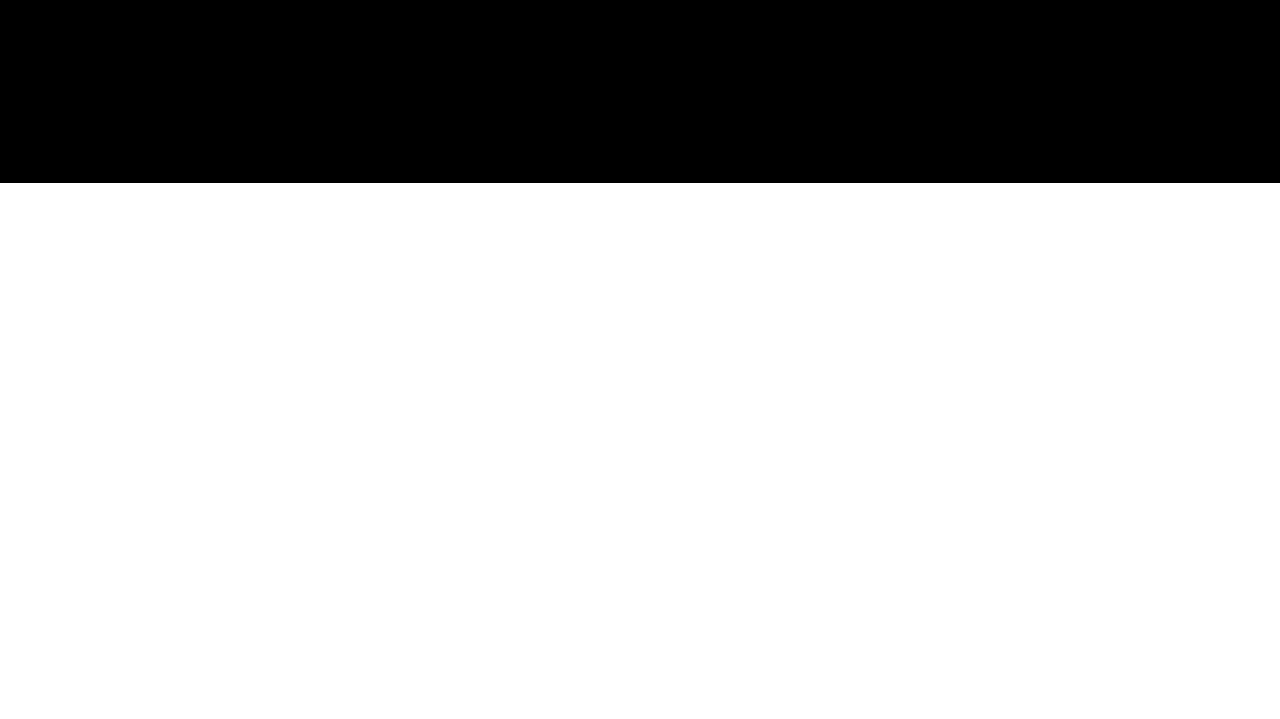
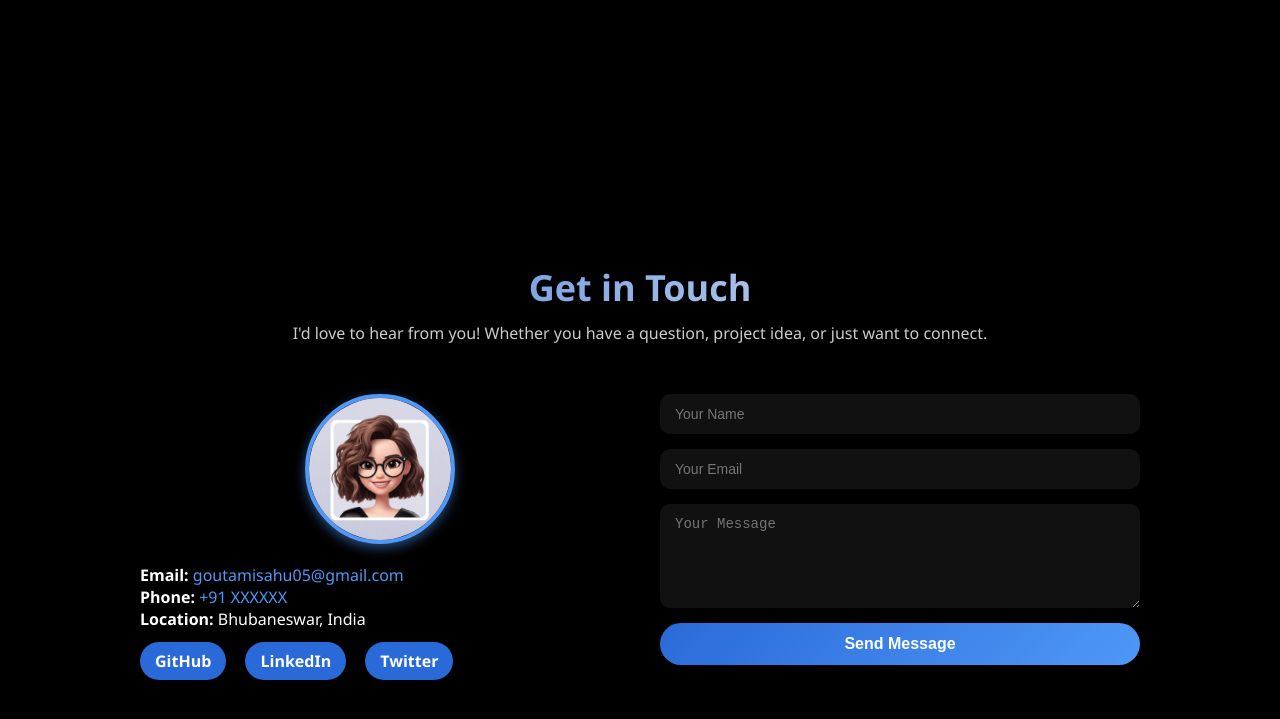
Before and after one commit to goutami05/Portfolio, a plain HTML site: page index.html in a window 1280 px wide. Shown: the part 4709-5428 px from the top of the page. Before the commit the page ends 4892 px from the top, so only its background shows below. Drawn offline with nearby package versions, Linux system fonts and the light colour scheme.

Commit message:
added contact details

```diff
--- a/index.html
+++ b/index.html
@@ -227,6 +227,41 @@
         </div>
 
     </section>
+    <section class="page" id="contact">
+        <div class="contact-container">
+            <h2 class="contact-title">Get in Touch</h2>
+            <p class="contact-subtitle">
+                I'd love to hear from you! Whether you have a question, project idea, or just want to connect.
+            </p>
+
+            <div class="contact-content">
+                <!-- Contact Info -->
+                <div class="contact-info">
+                    <div class="contact-image">
+                        <img src="image/WhatsApp Image 2025-08-16 at 13.49.59_899b3783.jpg" alt="Goutami">
+                    </div>
+                    <p><strong>Email:</strong> <a href="goutamisahu@gmail.com">goutamisahu05@gmail.com</a></p>
+                    <p><strong>Phone:</strong> <a href="tel:XXXXXX">+91 XXXXXX</a></p>
+                    <p><strong>Location:</strong> Bhubaneswar, India</p>
+
+                    <div class="social-links">
+                        <a href="https://github.com/goutami05">GitHub</a>
+                        <a href="http://www.linkedin.com/in/goutami-sahu05">LinkedIn</a>
+                        <a href="https://x.com/misscodecat">Twitter</a>
+                    </div>
+                </div>
+
+                <!-- Contact Form -->
+                <form class="contact-form">
+                    <input type="text" placeholder="Your Name" required>
+                    <input type="email" placeholder="Your Email" required>
+                    <textarea rows="5" placeholder="Your Message" required></textarea>
+                    <button type="submit">Send Message</button>
+                </form>
+            </div>
+        </div>
+    </section>
+
     <!-- Script file for interactions (e.g., theme toggle) -->
     <script src="script.js"></script>
 </body>
--- a/style.css
+++ b/style.css
@@ -416,3 +416,141 @@ body {
     background: linear-gradient(135deg, #4f98f7, #96b3e2);
     transform: scale(1.05);
 }
+
+/* Contact Section */
+#contact {
+    padding: 80px 20px;
+    background: #000;
+    /* Dark background to match your theme */
+    color: #fff;
+}
+
+.contact-container {
+    max-width: 1000px;
+    margin: 0 auto;
+    text-align: center;
+}
+
+.contact-title {
+    font-size: 36px;
+    font-weight: 700;
+    margin-bottom: 10px;
+    background: linear-gradient(90deg, #3a77da, #edeef0);
+    background-clip: text;
+    -webkit-background-clip: text;
+    -webkit-text-fill-color: transparent;
+}
+
+.contact-subtitle {
+    font-size: 16px;
+    color: #ccc;
+    margin-bottom: 50px;
+}
+
+.contact-content {
+    display: flex;
+    flex-wrap: wrap;
+    gap: 40px;
+    justify-content: center;
+    align-items: flex-start;
+}
+
+/* Contact Info */
+.contact-info {
+    flex: 1;
+    min-width: 250px;
+    text-align: left;
+    font-size: 16px;
+}
+
+.contact-info a {
+    color: #4f98f7;
+    text-decoration: none;
+    transition: 0.3s;
+}
+
+.contact-info a:hover {
+    color: #96b3e2;
+}
+
+.social-links {
+    margin-top: 20px;
+}
+
+.social-links a {
+    margin-right: 15px;
+    font-weight: 600;
+    color: #fff;
+    background: #2a6ad8;
+    padding: 8px 15px;
+    border-radius: 20px;
+    transition: 0.3s;
+}
+
+.social-links a:hover {
+    background: #4f98f7;
+    color: #fff;
+}
+
+/* Contact Form */
+.contact-form {
+    flex: 1;
+    min-width: 300px;
+    display: flex;
+    flex-direction: column;
+    gap: 15px;
+}
+
+.contact-form input,
+.contact-form textarea {
+    padding: 12px 15px;
+    border-radius: 10px;
+    border: none;
+    outline: none;
+    font-size: 14px;
+    background: #111;
+    color: #fff;
+}
+
+.contact-form input:focus,
+.contact-form textarea:focus {
+    border: 2px solid #4f98f7;
+}
+
+.contact-form button {
+    padding: 12px;
+    border-radius: 25px;
+    border: none;
+    cursor: pointer;
+    font-size: 16px;
+    font-weight: 600;
+    color: #fff;
+    background: linear-gradient(135deg, #2a6ad8, #4f98f7);
+    transition: 0.3s;
+}
+
+.contact-form button:hover {
+    background: linear-gradient(135deg, #4f98f7, #96b3e2);
+    transform: scale(1.05);
+}
+
+.contact-image {
+    display: flex;
+    justify-content: center;
+    margin-bottom: 20px;
+}
+
+.contact-image img {
+    width: 150px;
+    height: 150px;
+    object-fit: cover;
+    border-radius: 50%;
+    /* makes it circular */
+    border: 4px solid #4f98f7;
+    box-shadow: 0px 4px 12px rgba(79, 152, 247, 0.5);
+    transition: transform 0.3s ease;
+}
+
+.contact-image img:hover {
+    transform: scale(1.05);
+}
```
Also changed, not shown: image/WhatsApp Image 2025-08-16 at 13.49.59_899b3783.jpg (added).
